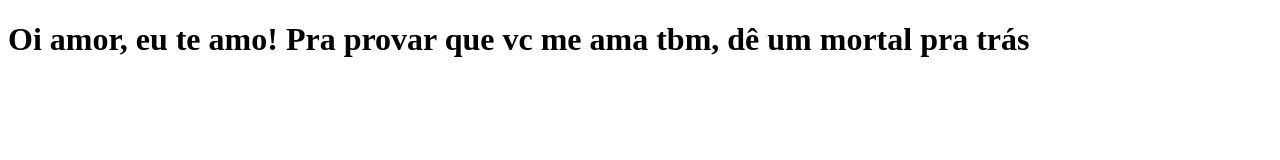
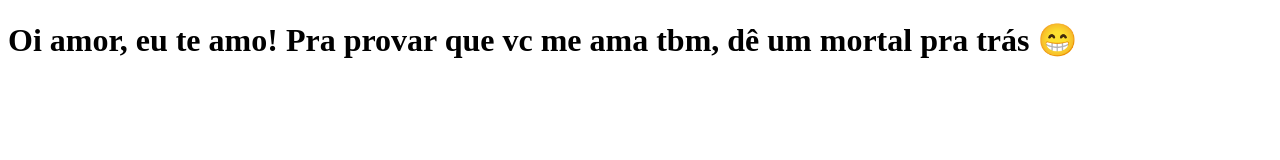
Before and after one commit to melqmarqs/clone-tabnews, a Next.js app: page / in a window 1280 px wide. Shown: the top 160 px of the page. Built offline with nearby package versions, Linux system fonts and the light colour scheme.

Commit message:
adiciona um emoji no final da mensagem principal

```diff
--- a/pages/index.js
+++ b/pages/index.js
@@ -1,5 +1,5 @@
 function Home() {
-  return <h1>Oi amor, eu te amo! Pra provar que vc me ama tbm, dê um mortal pra trás</h1>
+  return <h1>Oi amor, eu te amo! Pra provar que vc me ama tbm, dê um mortal pra trás 😁</h1>
 }
 
 export default Home;
```
